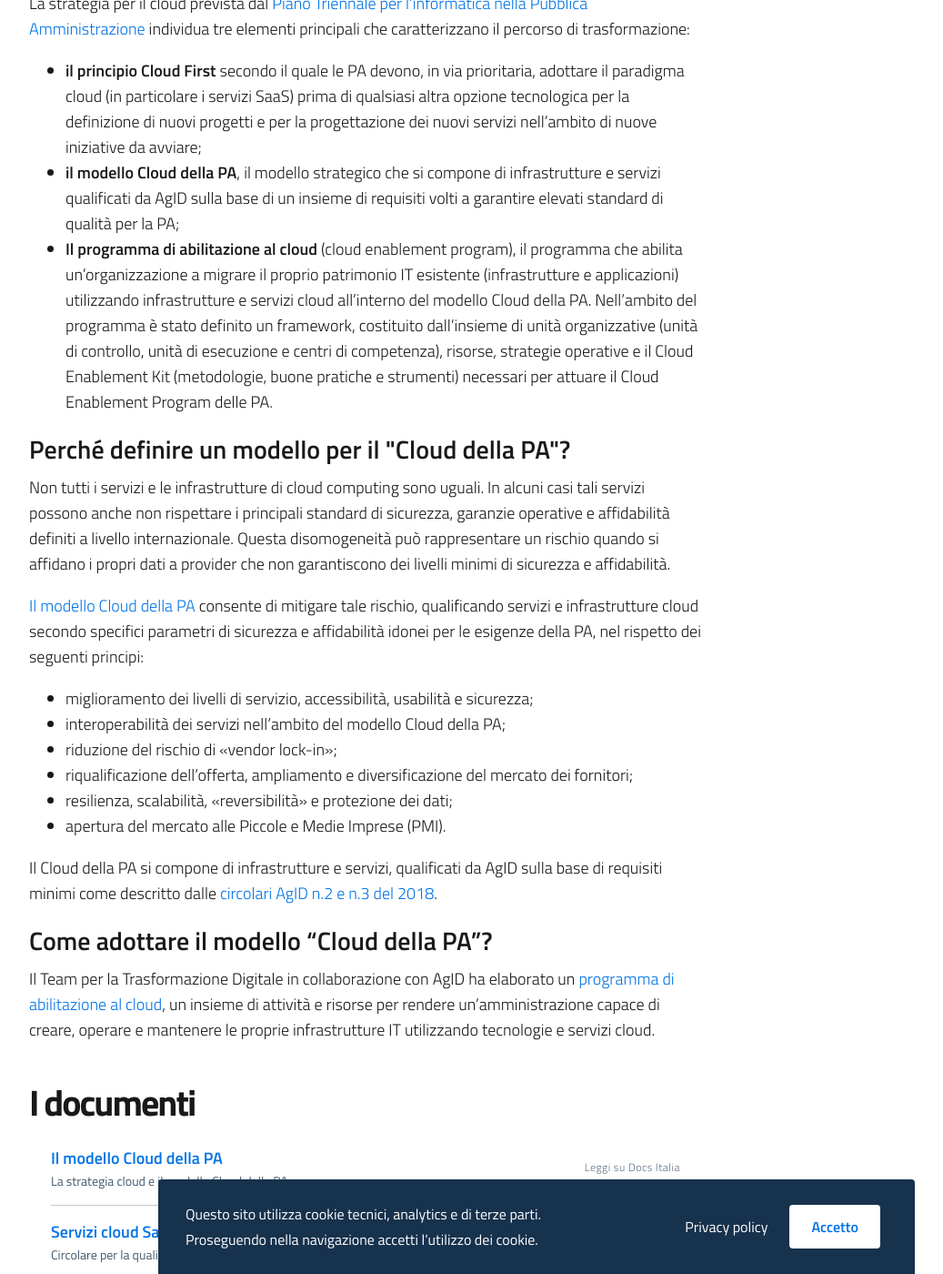
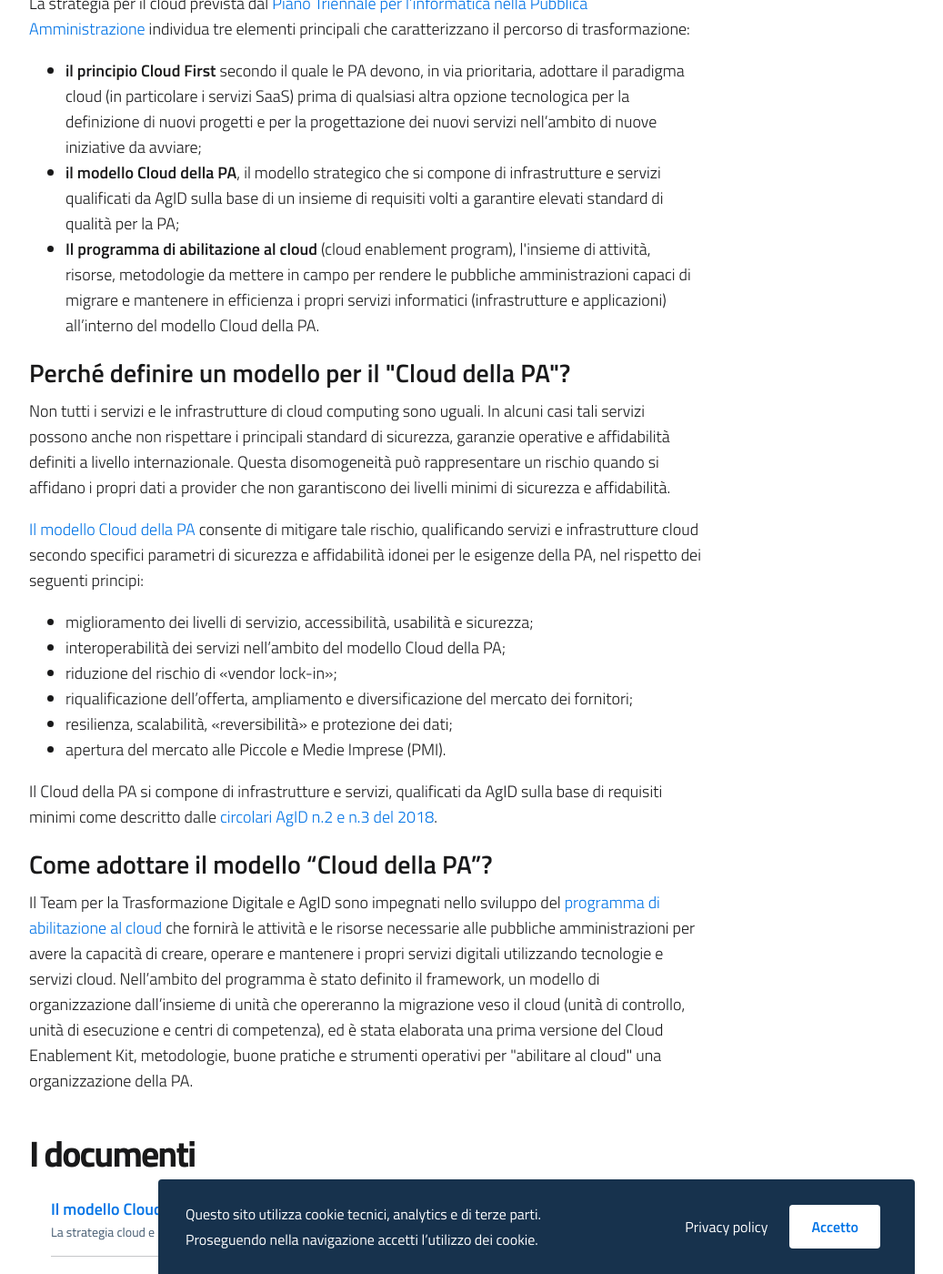
Before and after one commit to italia/cloud.italia.it, a Jekyll site: the page built from index.md, in a window 1280 px wide and 1400 px high, scrolled down 1638 px. Shown: the whole window at 91% size, without its empty margins (50-1087 px from the left). Built offline with Jekyll 4.4.1, drawn with Linux system fonts in a browser that asks for light colours.

Commit message:
Update home-sections.html

```diff
--- a/_includes/home/home-sections.html
+++ b/_includes/home/home-sections.html
@@ -95,17 +95,10 @@
                                     elevati standard di qualità per la PA;
                                 </li>
                                 <li><b>Il programma di abilitazione al cloud</b> (cloud enablement program),
-                                    il programma che abilita un’organizzazione a migrare il
-                                    proprio patrimonio IT esistente
-                                    (infrastrutture e applicazioni) utilizzando
-                                    infrastrutture e servizi cloud all’interno del
-                                    modello Cloud della PA. Nell’ambito del programma
-                                    è stato definito un framework, costituito
-                                    dall’insieme di unità organizzative (unità di
-                                    controllo, unità di esecuzione e centri di competenza),
-                                    risorse, strategie operative e il Cloud Enablement Kit
-                                    (metodologie, buone pratiche e strumenti) necessari per
-                                    attuare il Cloud Enablement Program delle PA.
+                                   l'insieme di attività, risorse, metodologie da mettere in campo
+				per rendere le pubbliche amministrazioni capaci di migrare e mantenere
+					in efficienza i propri servizi informatici (infrastrutture e applicazioni)
+					all’interno del modello Cloud della PA.
                                 </li>
                             </ul>
                             </p>
@@ -145,11 +138,14 @@
                             </p>
 			<h4><a id="strategia-cloud">Come adottare il modello “Cloud della PA”?</a></h4>
                             <p>
-                              Il Team per la Trasformazione Digitale in collaborazione con AgID ha elaborato un
-                                <a href="https://cloud.italia.it/it/cloud-enablement/">programma di
-                                abilitazione al cloud</a>, un insieme di attività e risorse per rendere
-                                un’amministrazione capace di creare, operare e mantenere le proprie infrastrutture IT utilizzando
-                                tecnologie e servizi cloud.
+Il Team per la Trasformazione Digitale e AgID sono impegnati nello sviluppo del <a href="https://cloud.italia.it/it/cloud-enablement/">
+programma di abilitazione al cloud</a> che fornirà le attività e le risorse necessarie alle pubbliche amministrazioni
+per avere la capacità di creare, operare e mantenere i propri servizi digitali utilizzando tecnologie e servizi cloud.
+ Nell’ambito del programma è stato definito il framework, un modello di organizzazione
+dall’insieme di unità che opereranno la migrazione veso il cloud (unità di
+controllo, unità di esecuzione e centri di competenza),
+ed è stata elaborata una prima versione del Cloud Enablement Kit,
+metodologie, buone pratiche e strumenti operativi per "abilitare al cloud" una organizzazione della PA.
                             </p>
                         </div>
                     </div>
```
